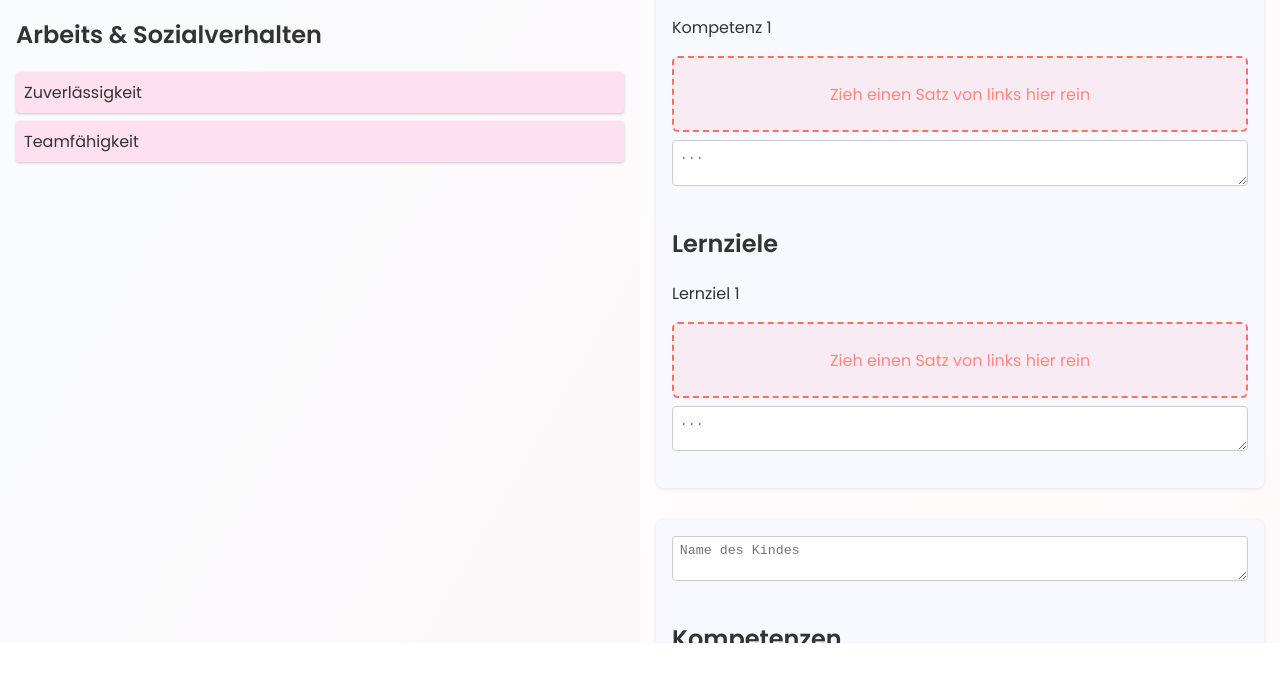
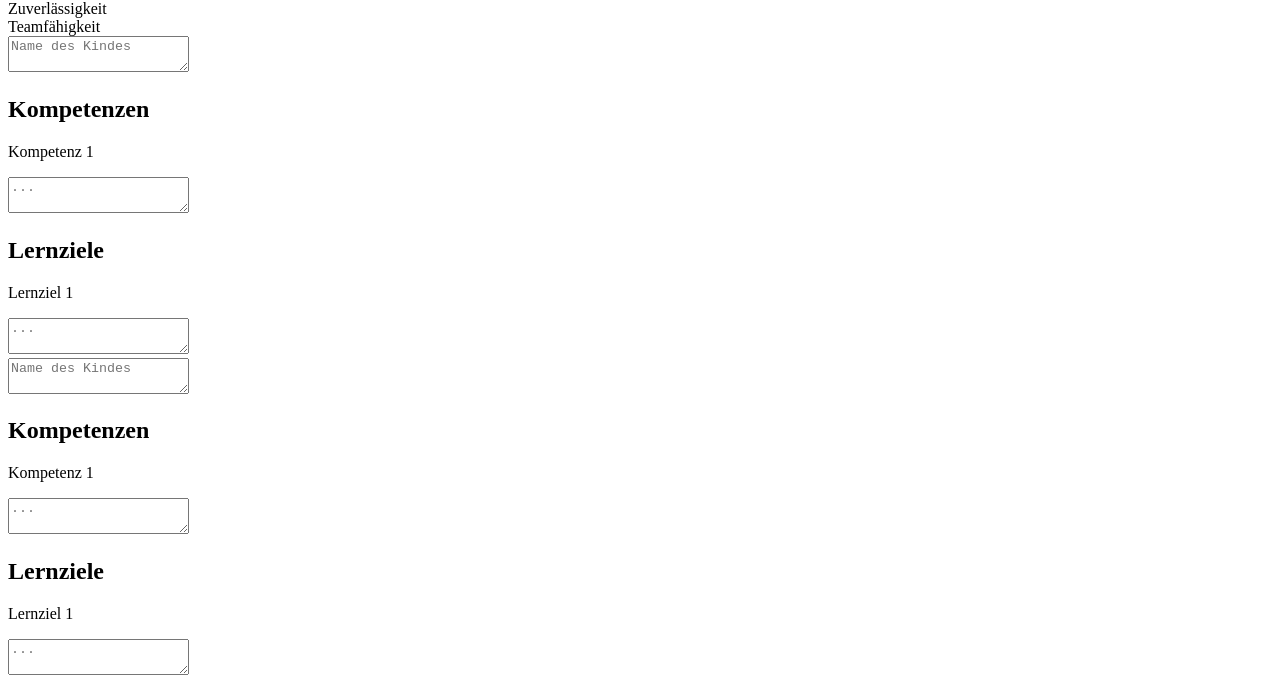
Before and after one commit to BennoLu/Chat, a plain HTML site: page index.html in a window 1280 px wide. Shown: the part 157-844 px from the top of the page. Before the commit the page ends 800 px from the top, so only its background shows below. Drawn offline with nearby package versions, Linux system fonts and the light colour scheme.

Commit message:
Okay Lets try

```diff
--- a/style.css
+++ b/style.css
@@ -1,115 +1,9 @@
 @import url('https://fonts.googleapis.com/css2?family=Poppins:wght@400;600&display=swap');
 
 .button {
-        margin-top: 1em;
-        background: linear-gradient(45deg, #ff6f61, #ffbc42);
-        color: #fff;
-        border: none;
-        padding: 0.5em 1em;
+
         border-radius: 4px;
         cursor: pointer;
         box-shadow: 0 2px 4px rgba(0, 0, 0, 0.2);
         transition: transform 0.1s ease;
 }
-
-.button:hover {
-        transform: scale(1.05);
-}
-
-body {
-        display: flex;
-        font-family: 'Poppins', sans-serif;
-        margin: 0;
-        background: linear-gradient(120deg, #b8e1fc, #ff9a9e);
-        color: #333;
-}
-
-.section {
-	width: 50%;
-	padding: 1em;
-	box-sizing: border-box;
-}
-
-
-.left {
-        background: rgba(255, 255, 255, 0.9);
-}
-
-
-.right {
-        background: rgba(255, 255, 255, 0.95);
-        overflow-y: auto;
-        height: 100vh;
-}
-
-
-.kompetenz {
-        background: #ffe0f0;
-        margin: 0.5em 0;
-        padding: 0.5em;
-        border-radius: 4px;
-        cursor: grab;
-        box-shadow: 0 1px 3px rgba(0, 0, 0, 0.2);
-}
-
-
-.dropzone {
-        border: 2px dashed #ff6f61;
-        padding: 1em;
-        margin-bottom: 0.5em;
-        border-radius: 6px;
-        min-height: 40px;
-        position: relative;
-        background: rgba(255, 182, 193, 0.2);
-}
-
-
-.dropzone::before {
-        content: attr(data-placeholder);
-        position: absolute;
-        top: 50%;
-        left: 50%;
-        transform: translate(-50%, -50%);
-        color: #ff6f61;
-        opacity: 0.8;
-        pointer-events: none;
-        white-space: nowrap;
-}
-
-.dropzone.filled::before {
-	content: '';
-}
-
-.dropzone.disabled-zone::before {
-	content: 'deaktiviert';
-	opacity: 0.3;
-}
-
-textarea {
-        width: 100%;
-        box-sizing: border-box;
-        margin-bottom: 1em;
-        border-radius: 4px;
-        border: 1px solid #ccc;
-        padding: 0.5em;
-}
-
-.kind-block {
-        background: rgba(248, 249, 255, 0.9);
-        padding: 1em;
-        margin-bottom: 2em;
-        border-radius: 8px;
-        box-shadow: 0 1px 4px rgba(0, 0, 0, 0.1);
-}
-
-@media (max-width: 768px) {
-    body {
-        flex-direction: column;
-    }
-    .section {
-        width: 100%;
-    }
-    .right {
-        height: auto;
-    }
-}
```
